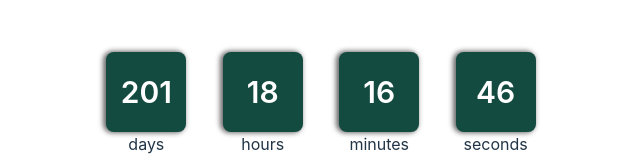
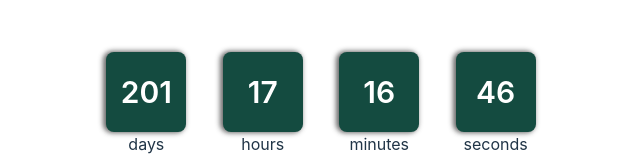
Before and after one commit to Intunedtech/eskel, a React (Vite) app: page / in a window 1280 px wide. Shown: the part 936-1101 px from the top of the page, without its empty margins (319-959 px from the left). Built offline with nearby package versions, Linux system fonts and the light colour scheme.

Commit message:
feat(CountdownTimer): Added another prop in CountdownTimerProps to dynamically pass message when the countdown ends

```diff
--- a/lib/components/CountdownTimer/index.tsx
+++ b/lib/components/CountdownTimer/index.tsx
@@ -10,6 +10,7 @@ interface TimeLeft {
 
 export interface CountdownTimerProps {
     endTimestamp: string;
+    message: string;
 }
 
 //Target time
@@ -27,7 +28,7 @@ const getTimeLeft = (endtime: Date): TimeLeft => {
 
 const CountdownTimer = (props: CountdownTimerProps) => {
     //Setup timer to change state every second
-    const { endTimestamp } = props;
+    const { endTimestamp, message } = props;
     const [endtimeMessage, setEndtimeMessage] = useState(false);
     // console.log("End timestamp",endTimestamp);
     const [timeLeft, setTimeLeft] = useState(() => getTimeLeft( new Date(endTimestamp) ));
@@ -47,7 +48,7 @@ const CountdownTimer = (props: CountdownTimerProps) => {
     }, []);
     return (
         <>
-            {endtimeMessage ? (<h2>Countdown Ended!</h2>) : (
+            {endtimeMessage ? (<h2>{message}</h2>) : (
                 <div>
                     <h2 className={styles.h2}>Countdown</h2>
                     <div className={styles.content}>
--- a/src/App.tsx
+++ b/src/App.tsx
@@ -73,7 +73,7 @@ function App() {
         </table>
 
        <div>
-       <CountdownTimer endTimestamp='2024-06-06T20:00:00' />
+       <CountdownTimer endTimestamp='2024-06-06T19:00:00' message='Countdown ends here' />
        </div>
 
       </div>
```
